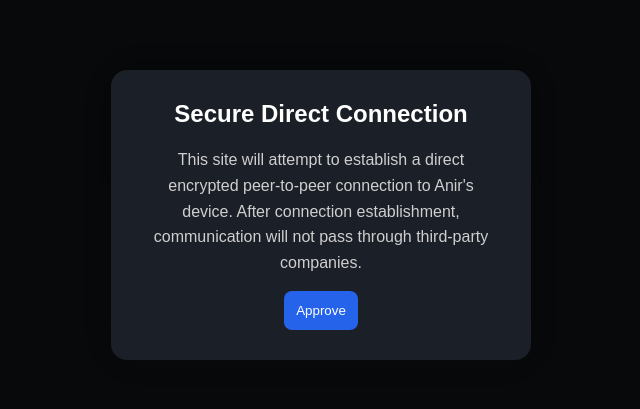
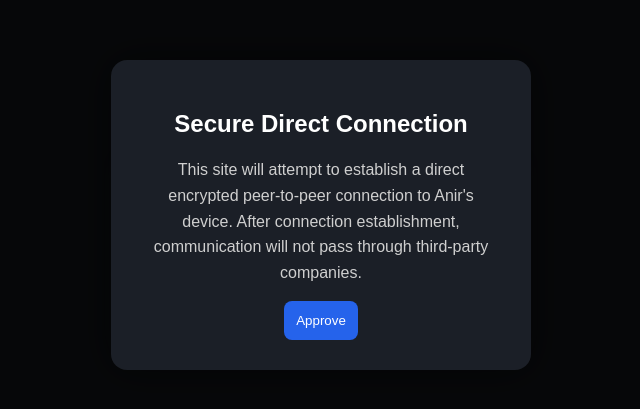
Before and after one commit to AnirKh/direct-connection, a website: page index.html in a window 1280 px wide. Shown: the part 185-594 px from the top of the page, without its empty margins (319-959 px from the left). Drawn offline with Linux system fonts and the light colour scheme.

Commit message:
style fix

```diff
--- a/style.css
+++ b/style.css
@@ -12,7 +12,7 @@ body {
   overflow: hidden;
 }
 
-/* Background Content */
+/* Main Content */
 
 .background-content {
   width: 100%;
@@ -23,13 +23,15 @@ body {
   justify-content: center;
   align-items: center;
 
-  transition: filter 0.3s ease;
+  transition: 0.3s;
 }
 
-/* Blur when modal active */
+/* Blur + disable */
 
 .background-content.blur {
   filter: blur(8px);
+  pointer-events: none;
+  user-select: none;
 }
 
 /* Card */
@@ -39,16 +41,16 @@ body {
   background: #1b1f27;
   padding: 30px;
   border-radius: 14px;
-  margin-top: 20px;
 }
 
 input {
   width: 100%;
   padding: 14px;
+  margin-top: 12px;
+
   border: none;
-  outline: none;
   border-radius: 8px;
-  margin-top: 10px;
+
   background: #2a2f3a;
   color: white;
 }
@@ -62,12 +64,14 @@ input {
 button {
   flex: 1;
   padding: 12px;
+
   border: none;
   border-radius: 8px;
+
   background: #2563eb;
   color: white;
+
   cursor: pointer;
-  transition: 0.2s;
 }
 
 button:hover {
@@ -89,29 +93,28 @@ button:hover {
   justify-content: center;
   align-items: center;
 
-  background: rgba(0,0,0,0.45);
+  background: rgba(0,0,0,0.55);
 
-  backdrop-filter: blur(10px);
+  z-index: 999;
 }
 
 /* Modal */
 
 .modal {
   width: 420px;
+
   background: #1b1f27;
+
   padding: 30px;
+
   border-radius: 16px;
+
   text-align: center;
 
   box-shadow: 0 0 40px rgba(0,0,0,0.5);
 }
 
-.modal h2 {
-  margin-top: 0;
+.modal p {
+  line-height: 1.6;
+  color: #cfcfcf;
 }
-
-.modal p {
-  color: #cfcfcf;
-  line-height: 1.6;
-  margin-top: 15px;
-}
```
